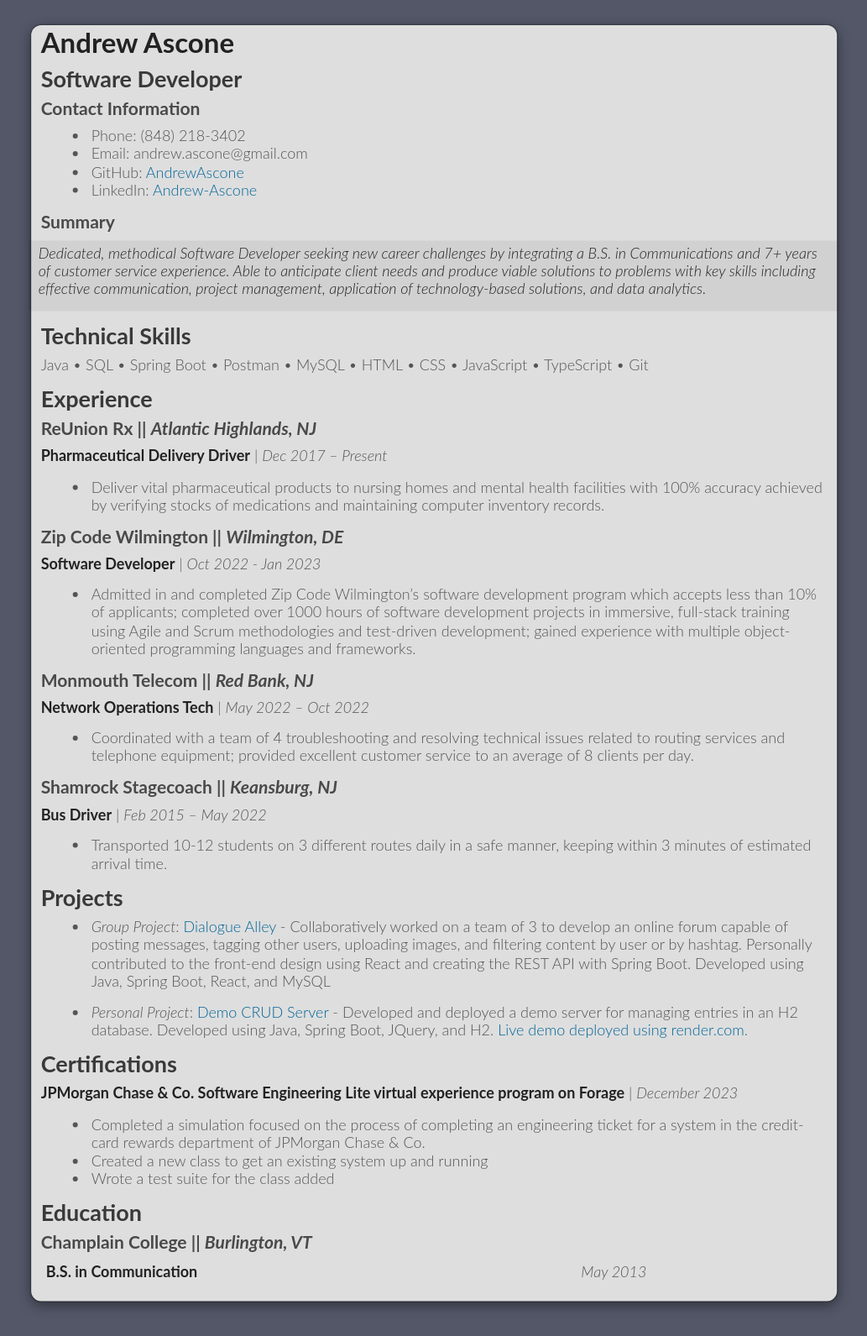
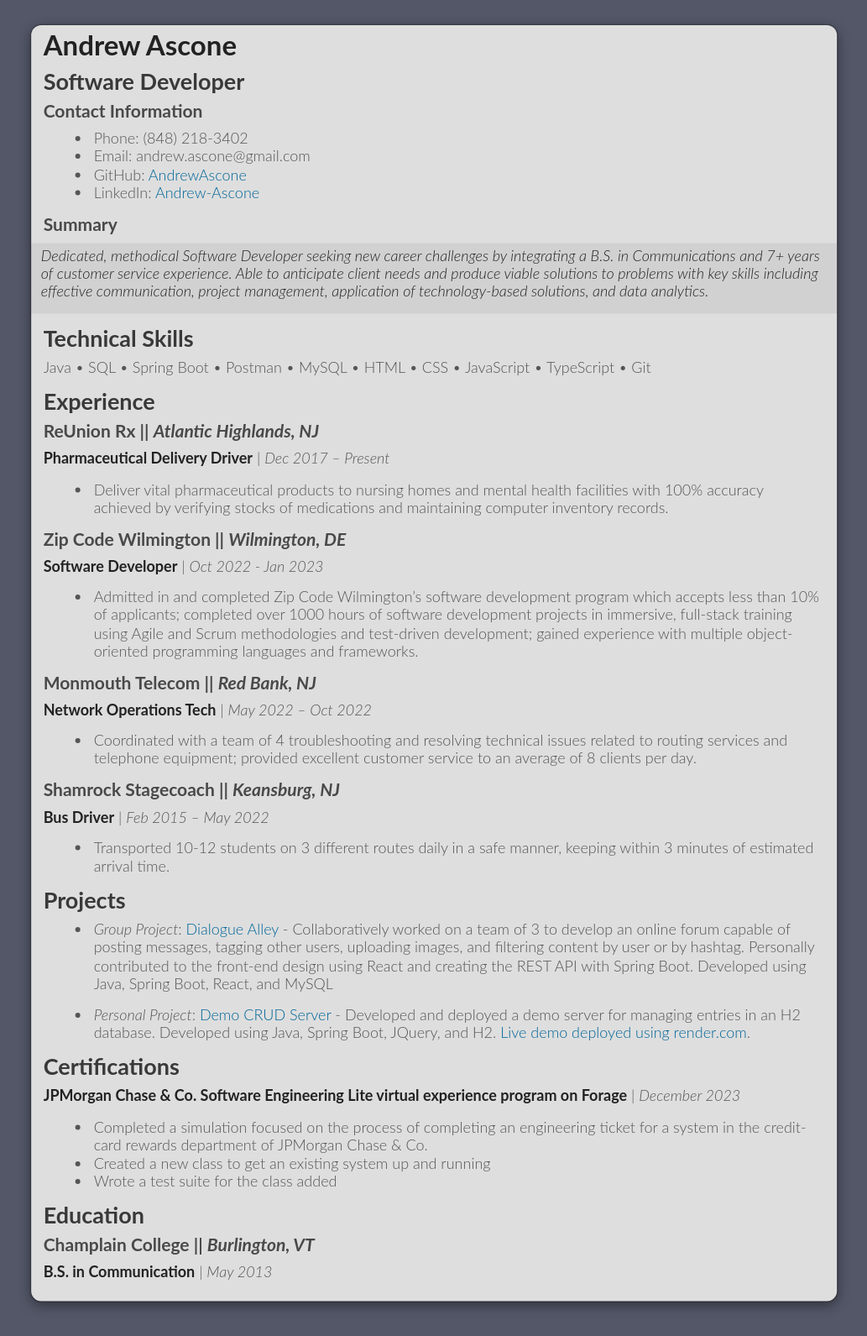
Before and after one commit to AndrewAscone/AndrewAscone, a Jekyll site: the page built from index.md, in a window 1280 px wide. Shown: the whole page at 84% size, without its empty margins (123-1156 px from the left). Built offline with Jekyll 4.4.1, drawn with Linux system fonts in a browser that asks for light colours; our own code applies the rules of GitHub Pages for plain Markdown files; the repository's description, which GitHub fills in, is left out.

Commit message:
Fixing text styling

```diff
--- a/assets/css/style.css
+++ b/assets/css/style.css
@@ -302,7 +302,7 @@ header ul a strong {
 }
 
 section {
-  padding: 3px 8px;
+  padding: 5px 10px;
   font-size: 12px;
   /*border-top: 1px solid #fff;*/
   background: linear_gradient(#fafafa, #DEDEDE 700px);
--- a/index.md
+++ b/index.md
@@ -62,4 +62,4 @@ Forage** | *December 2023*
 ## Education
 ### Champlain College || *Burlington, VT*
 
-**B.S. in Communication** | *May 2013*
+**B.S. in Communication** \| *May 2013*
```
